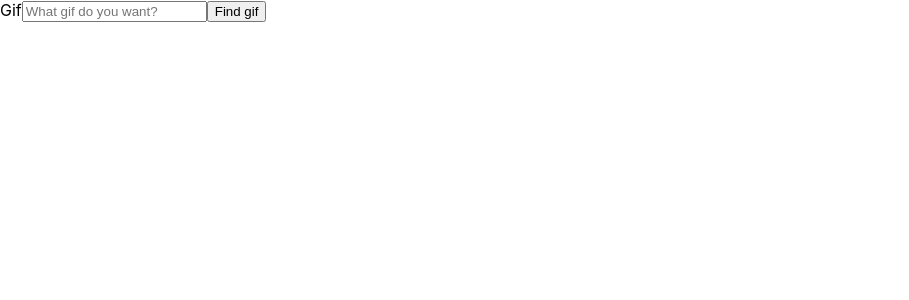
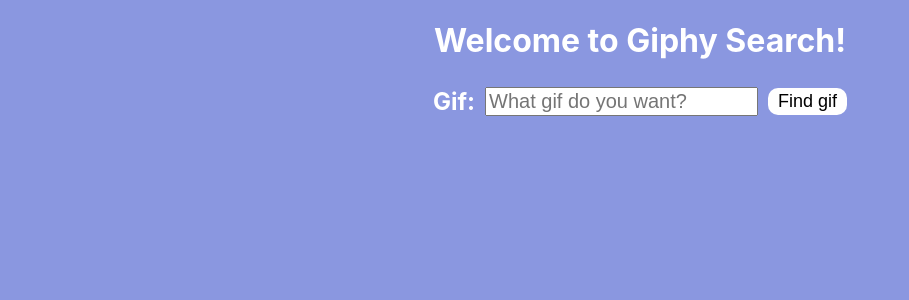
Before and after one commit to pgarbrecht/react-giphy, a React (Create React App) app in the folder giphy-search-app/: page / in a window 1280 px wide. Shown: the top 300 px of the page, without its empty margins (0-909 px from the left). Built offline with nearby package versions, Linux system fonts and the light colour scheme.

Commit message:
Added styling

```diff
--- a/giphy-search-app/src/App.css
+++ b/giphy-search-app/src/App.css
@@ -1,38 +1,51 @@
-.App {
-  text-align: center;
+body {
+  background-color: rgb(138, 151, 224);
+  color: white;
 }
 
-.App-logo {
-  height: 40vmin;
-  pointer-events: none;
+.app-container {
+  display: flex;
+  flex-direction: column;
+  justify-content: center;
+  align-items: center;
+  margin-bottom: 100px;
 }
 
-@media (prefers-reduced-motion: no-preference) {
-  .App-logo {
-    animation: App-logo-spin infinite 20s linear;
-  }
+img {
+  width: 500px;
+  margin-bottom: 25px;
+  border-radius: 25px;
 }
 
-.App-header {
-  background-color: white;
-  min-height: 100vh;
+form {
   display: flex;
-  flex-direction: column;
+  flex-direction: row;
+  justify-content: center;
   align-items: center;
-  justify-content: center;
-  font-size: calc(10px + 2vmin);
-  color: black;
 }
 
-.App-link {
-  color: #61dafb;
+input, label {
+  margin: 5px;
+  font-size: 20px;
 }
 
-@keyframes App-logo-spin {
-  from {
-    transform: rotate(0deg);
-  }
-  to {
-    transform: rotate(360deg);
-  }
+label {
+  font-weight: 700;
+  font-size: 24px;
 }
+
+.button {
+  border-radius: 10px;
+  background-color: white;
+  border: none;
+  padding: 3px 10px;
+  font-size: 18px;
+}
+
+.button:hover {
+  background-color: rgb(208, 214, 245);
+}
+
+p{
+  font-size: 18px;
+}
--- a/giphy-search-app/src/App.js
+++ b/giphy-search-app/src/App.js
@@ -37,9 +37,11 @@
 
   render() {
   return (
-    <div>
+
+    <div className="app-container">
+        <h1>Welcome to Giphy Search!</h1>
         <form onSubmit={this.handleSubmit} >
-          <label>Gif</label>
+          <label>Gif:</label>
           <input
           id="gifName"
           type="text"
@@ -48,6 +50,7 @@
           onChange={this.handleChange}
           />
           <input
+          className="button"
           type="submit"
           value="Find gif"
           />
--- a/package.json
+++ b/package.json
@@ -1,6 +1,8 @@
 {
   "dependencies": {
     "dotenv": "^16.0.2",
-    "env-cmd": "^10.1.0"
+    "env-cmd": "^10.1.0",
+    "semantic-ui-css": "^2.4.1",
+    "semantic-ui-react": "^2.1.3"
   }
 }
```
Also changed, not shown: 1 other file (tests, documents, lock files or other folders).
